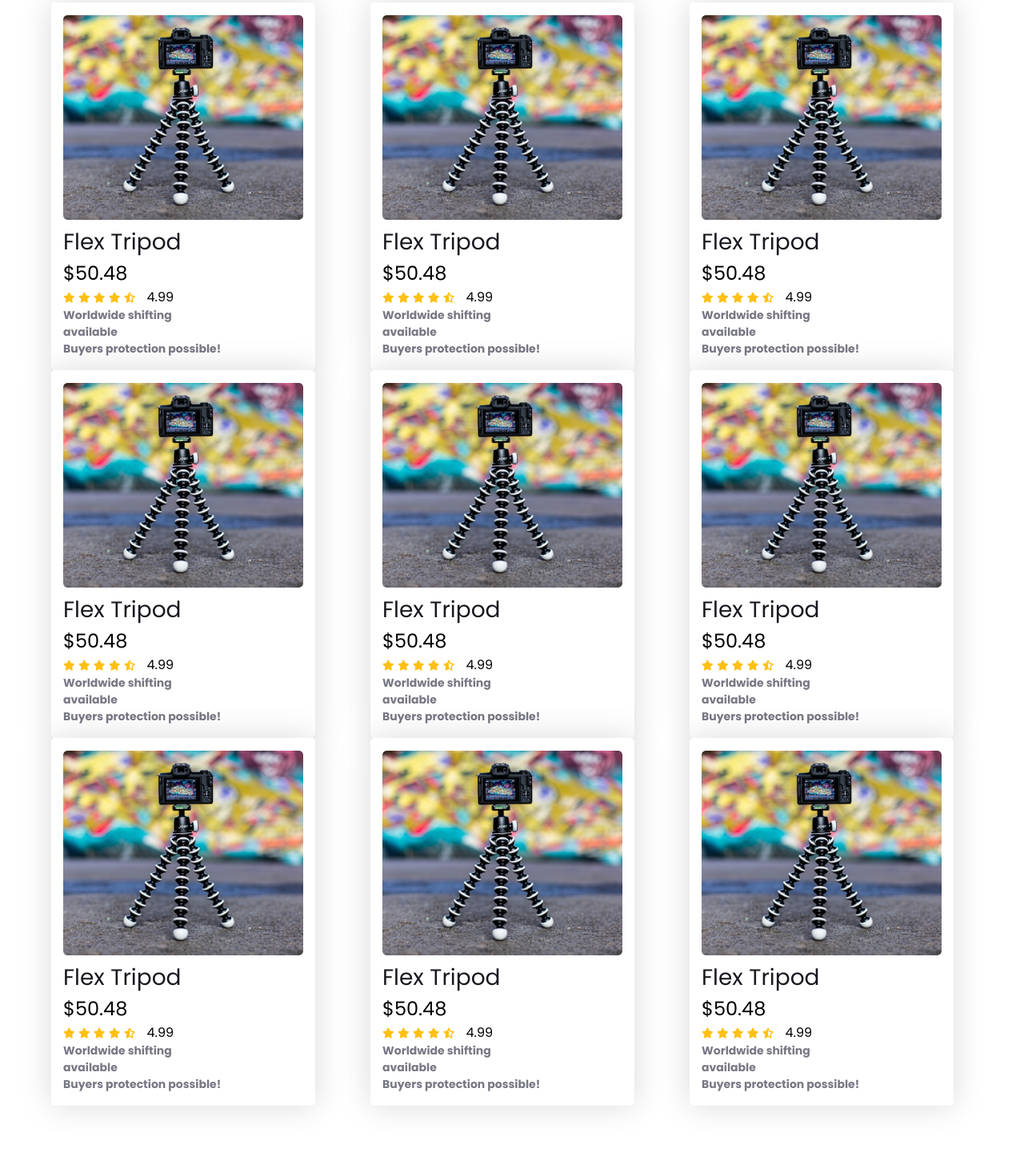
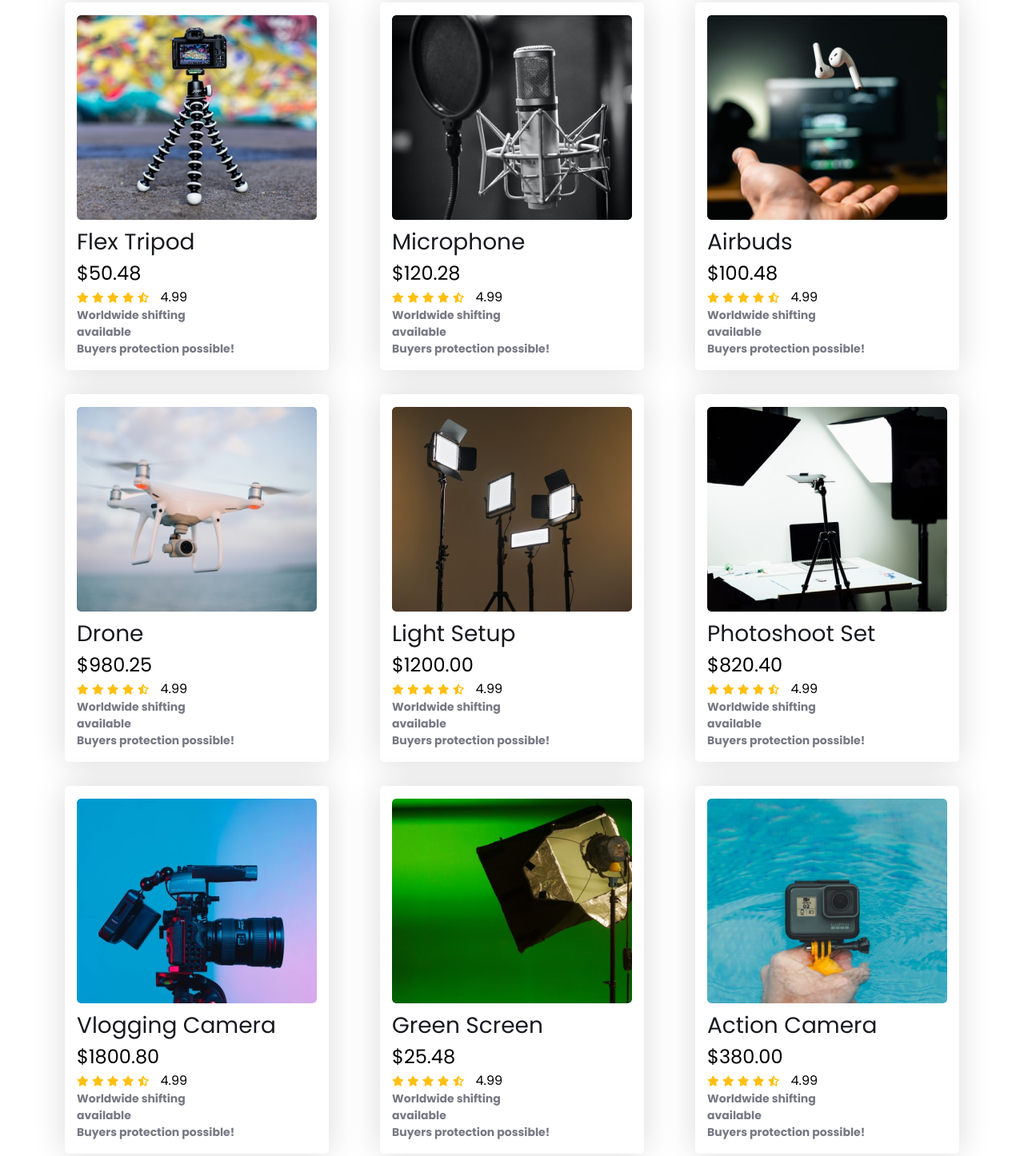
Before and after one commit to rhkhan018/influencer-gear-rhkhan, a plain HTML site: page index.html in a window 1280 px wide. Shown: the part 837-2283 px from the top of the page at 80% size. Drawn offline with nearby package versions, Linux system fonts and the light colour scheme; no server answers.

Commit message:
fifth commit

```diff
--- a/index.html
+++ b/index.html
@@ -121,9 +121,9 @@
                     <p class="item-info">Buyers protection possible!</p>
                 </div>
                 <div class="item-box">
-                    <img class="item-img" src="images/tripod.png" alt="" />
-                    <h3 class="item-title">Flex Tripod</h3>
-                    <span style="font-size: 24px; font-weight: normal">$50.48</span>
+                    <img class="item-img" src="images/mic.png" alt="" />
+                    <h3 class="item-title">Microphone</h3>
+                    <span style="font-size: 24px; font-weight: normal">$120.28</span>
                     <div>
                         <i class="fas fa-star filled"></i>
                         <i class="fas fa-star filled"></i>
@@ -137,9 +137,9 @@
                     <p class="item-info">Buyers protection possible!</p>
                 </div>
                 <div class="item-box">
-                    <img class="item-img" src="images/tripod.png" alt="" />
-                    <h3 class="item-title">Flex Tripod</h3>
-                    <span style="font-size: 24px; font-weight: normal">$50.48</span>
+                    <img class="item-img" src="images/airpod.png" alt="" />
+                    <h3 class="item-title">Airbuds</h3>
+                    <span style="font-size: 24px; font-weight: normal">$100.48</span>
                     <div>
                         <i class="fas fa-star filled"></i>
                         <i class="fas fa-star filled"></i>
@@ -153,9 +153,9 @@
                     <p class="item-info">Buyers protection possible!</p>
                 </div>
                 <div class="item-box">
-                    <img class="item-img" src="images/tripod.png" alt="" />
-                    <h3 class="item-title">Flex Tripod</h3>
-                    <span style="font-size: 24px; font-weight: normal">$50.48</span>
+                    <img class="item-img" src="images/drone.png" alt="" />
+                    <h3 class="item-title">Drone</h3>
+                    <span style="font-size: 24px; font-weight: normal">$980.25</span>
                     <div>
                         <i class="fas fa-star filled"></i>
                         <i class="fas fa-star filled"></i>
@@ -169,9 +169,9 @@
                     <p class="item-info">Buyers protection possible!</p>
                 </div>
                 <div class="item-box">
-                    <img class="item-img" src="images/tripod.png" alt="" />
-                    <h3 class="item-title">Flex Tripod</h3>
-                    <span style="font-size: 24px; font-weight: normal">$50.48</span>
+                    <img class="item-img" src="images/lights.png" alt="" />
+                    <h3 class="item-title">Light Setup</h3>
+                    <span style="font-size: 24px; font-weight: normal">$1200.00</span>
                     <div>
                         <i class="fas fa-star filled"></i>
                         <i class="fas fa-star filled"></i>
@@ -185,9 +185,9 @@
                     <p class="item-info">Buyers protection possible!</p>
                 </div>
                 <div class="item-box">
-                    <img class="item-img" src="images/tripod.png" alt="" />
-                    <h3 class="item-title">Flex Tripod</h3>
-                    <span style="font-size: 24px; font-weight: normal">$50.48</span>
+                    <img class="item-img" src="images/setup.png" alt="" />
+                    <h3 class="item-title">Photoshoot Set</h3>
+                    <span style="font-size: 24px; font-weight: normal">$820.40</span>
                     <div>
                         <i class="fas fa-star filled"></i>
                         <i class="fas fa-star filled"></i>
@@ -201,9 +201,9 @@
                     <p class="item-info">Buyers protection possible!</p>
                 </div>
                 <div class="item-box">
-                    <img class="item-img" src="images/tripod.png" alt="" />
-                    <h3 class="item-title">Flex Tripod</h3>
-                    <span style="font-size: 24px; font-weight: normal">$50.48</span>
+                    <img class="item-img" src="images/camera.png" alt="" />
+                    <h3 class="item-title">Vlogging Camera</h3>
+                    <span style="font-size: 24px; font-weight: normal">$1800.80</span>
                     <div>
                         <i class="fas fa-star filled"></i>
                         <i class="fas fa-star filled"></i>
@@ -217,9 +217,9 @@
                     <p class="item-info">Buyers protection possible!</p>
                 </div>
                 <div class="item-box">
-                    <img class="item-img" src="images/tripod.png" alt="" />
-                    <h3 class="item-title">Flex Tripod</h3>
-                    <span style="font-size: 24px; font-weight: normal">$50.48</span>
+                    <img class="item-img" src="images/single-light.png" alt="" />
+                    <h3 class="item-title">Green Screen</h3>
+                    <span style="font-size: 24px; font-weight: normal">$25.48</span>
                     <div>
                         <i class="fas fa-star filled"></i>
                         <i class="fas fa-star filled"></i>
@@ -233,9 +233,9 @@
                     <p class="item-info">Buyers protection possible!</p>
                 </div>
                 <div class="item-box">
-                    <img class="item-img" src="images/tripod.png" alt="" />
-                    <h3 class="item-title">Flex Tripod</h3>
-                    <span style="font-size: 24px; font-weight: normal">$50.48</span>
+                    <img class="item-img" src="images/action.png" alt="" />
+                    <h3 class="item-title">Action Camera</h3>
+                    <span style="font-size: 24px; font-weight: normal">$380.00</span>
                     <div>
                         <i class="fas fa-star filled"></i>
                         <i class="fas fa-star filled"></i>
--- a/styles/style.css
+++ b/styles/style.css
@@ -117,7 +117,9 @@ nav span ul li a {
 .grid-items {
     display: grid;
     grid-template-columns: repeat(3, 1fr);
-    grid-column-gap: 45px;
+    grid-row-gap: 30px;
+    grid-column-gap: 30px;
+    justify-items: center;
 }
 
 .popular-title {
```
